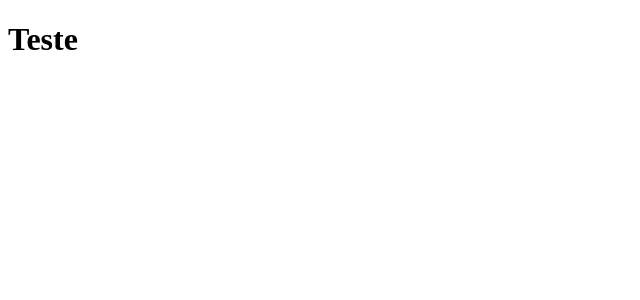
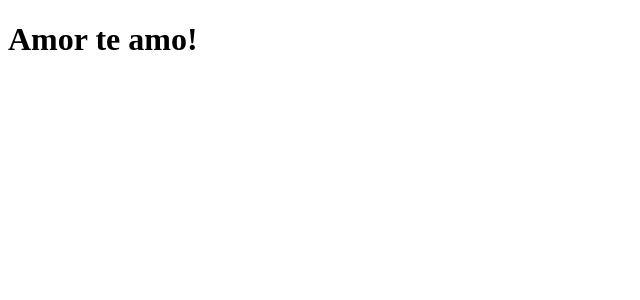
Before and after one commit to nprange/clone-tabnews, a Next.js app: page / in a window 1280 px wide. Shown: the top 300 px of the page, without its empty margins (0-640 px from the left). Built offline with nearby package versions, Linux system fonts and the light colour scheme.

Commit message:
Update index.js.

```diff
--- a/pages/index.js
+++ b/pages/index.js
@@ -1,5 +1,5 @@
 function Home() {
-    return <h1>Teste</h1>
+    return <h1>Amor te amo!</h1>
 }
 
 export default Home;
```
